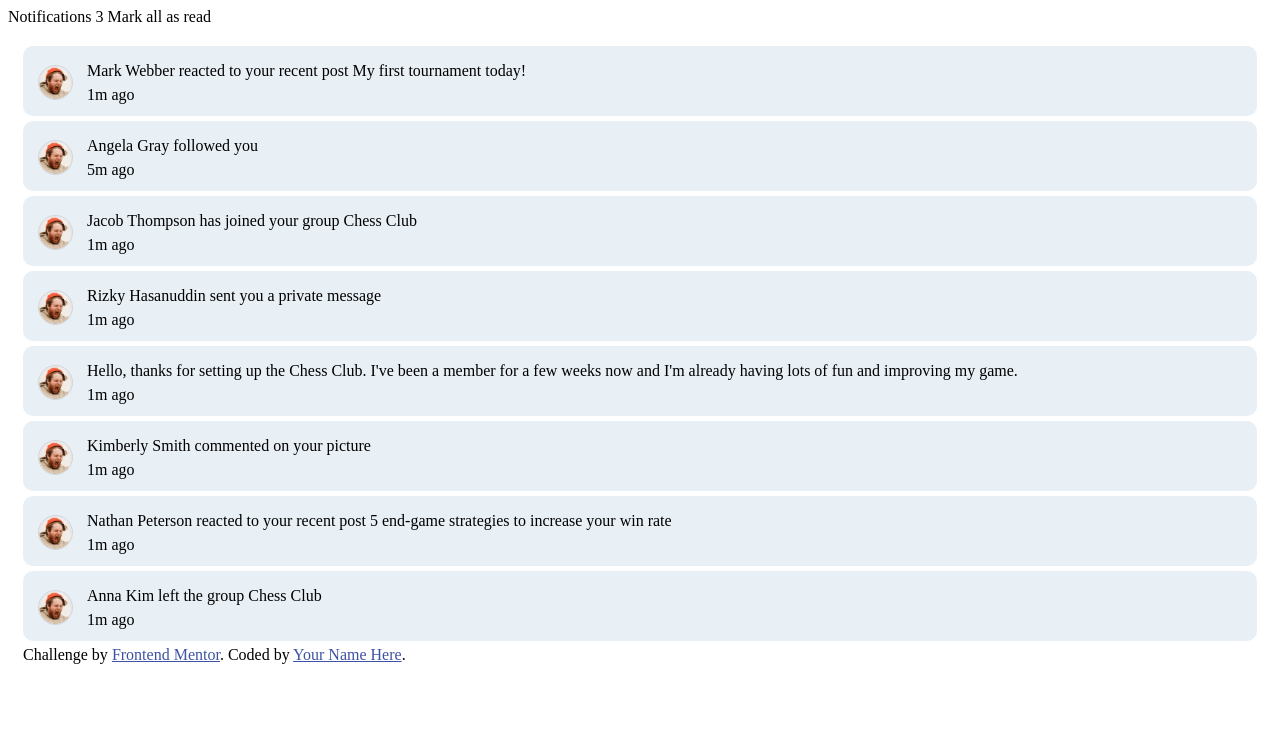
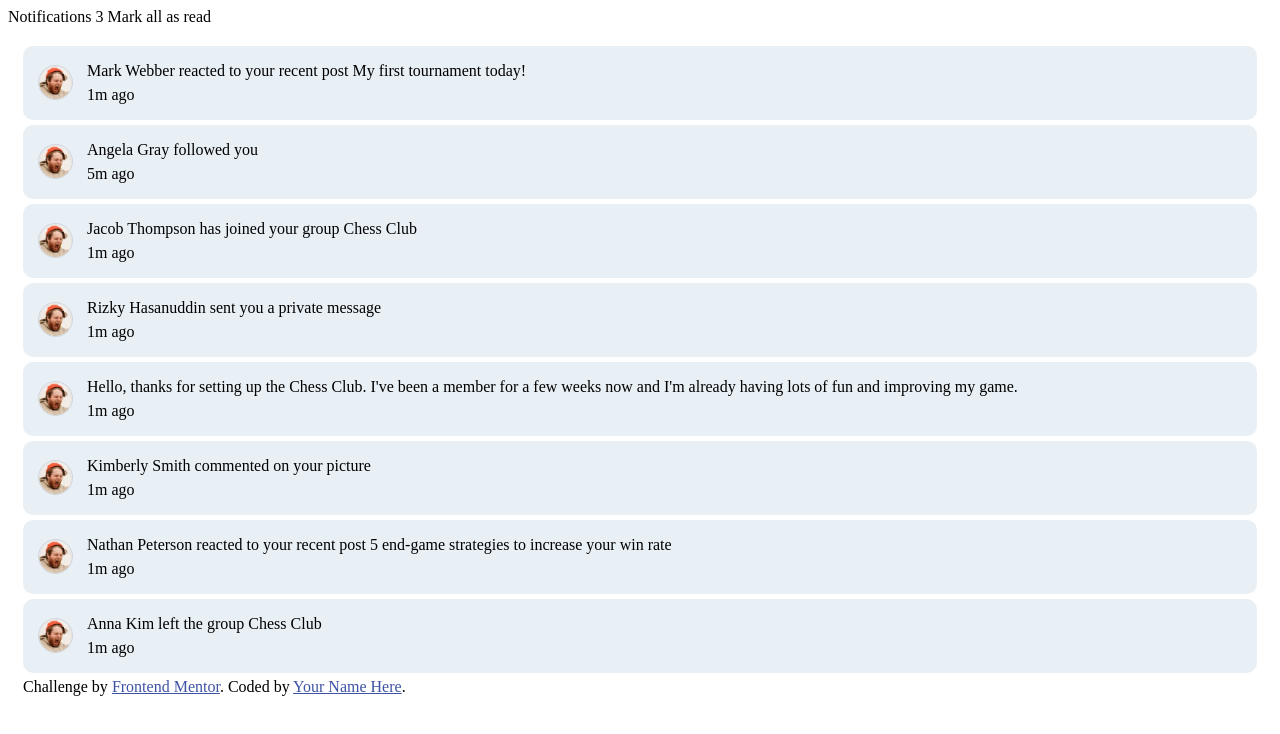
Before and after one commit to ali-s3/frontend, a plain HTML site: page index.html in a window 1280 px wide. Drawn offline with Linux system fonts and the light colour scheme.

Commit message:
half done

```diff
--- a/index.html
+++ b/index.html
@@ -41,7 +41,8 @@
     .notif-bar {
       border-radius: 10px;
       padding-top: 0px;
-      height: 70px;
+      /* height: 70px; */
+      display: block;
       margin-bottom: 5px;
       padding-left: 15px;
       /* border: 1px groove black; */
```
